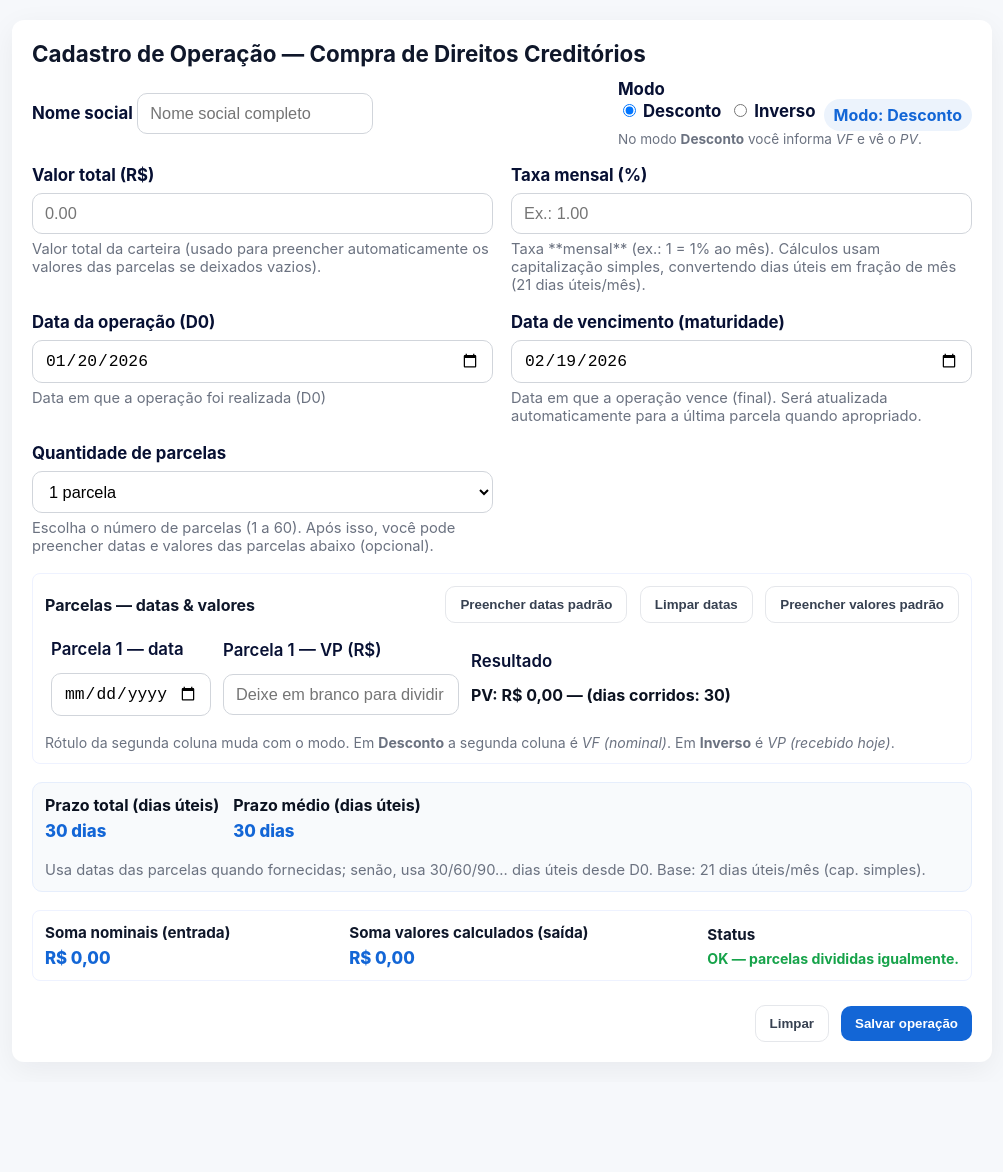
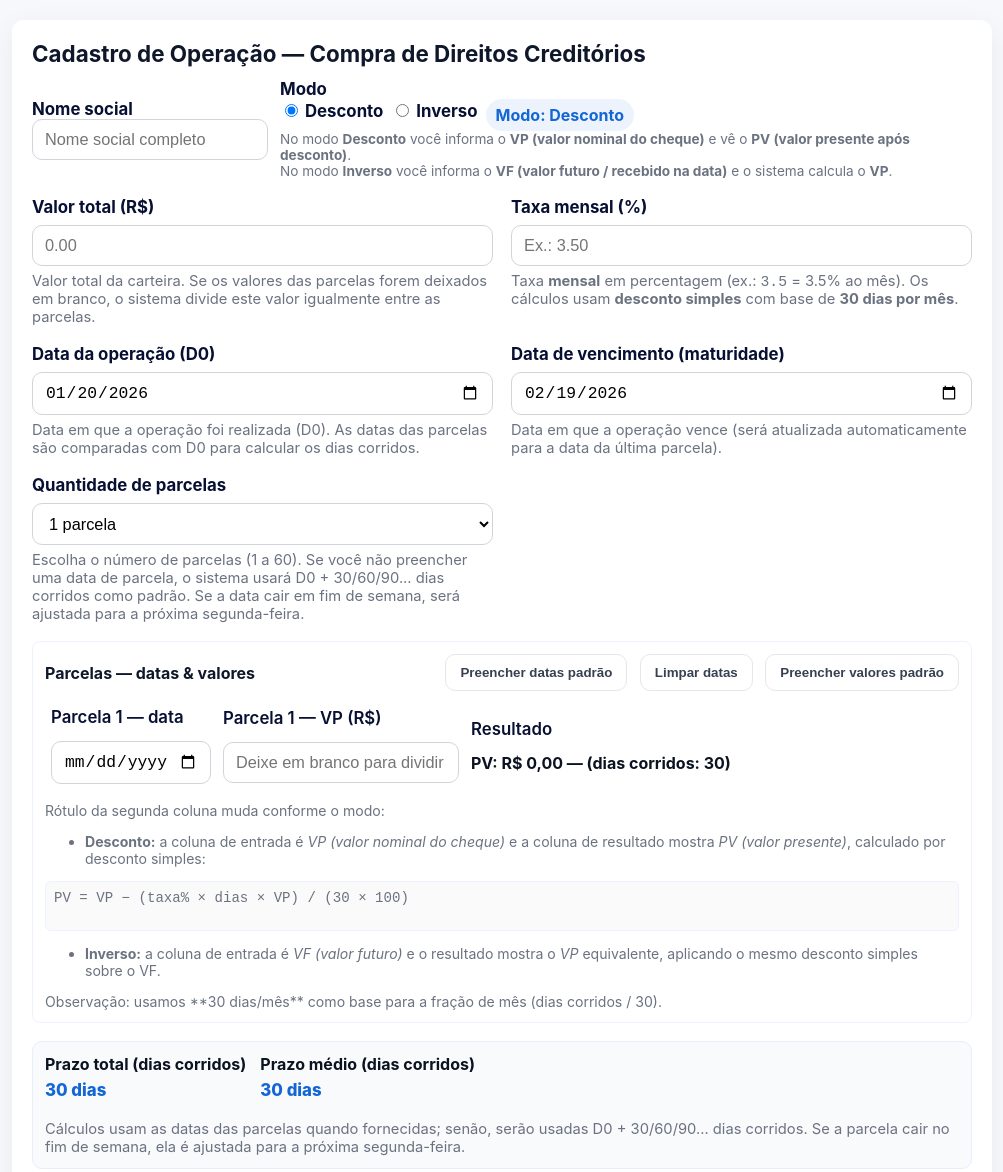
Before and after one commit to vivsoliveira/projeto_vpvn, a website: page dados.html in a window 1280 px wide. Shown: the top 1172 px of the page, without its empty margins (138-1141 px from the left). Before the commit the page ends 1082 px from the top, so only its background shows below. Drawn offline with Linux system fonts and the light colour scheme.

Commit message:
ajuste html

```diff
--- a/dados.html
+++ b/dados.html
@@ -23,38 +23,42 @@
             <label class="radio-label"><input id="tipoDescontoInverso" type="radio" name="tipoDesconto" value="desconto_inverso" /> Inverso</label>
             <div id="modeBadge" class="mode-badge">Modo: Desconto</div>
           </div>
-          <div class="help-inline" id="modeHelp">No modo <strong>Desconto</strong> você informa <em>VF</em> e vê o <em>PV</em>.</div>
+          <div class="help-inline" id="modeHelp">
+            No modo <strong>Desconto</strong> você informa o <strong>VP (valor nominal do cheque)</strong> e vê o <strong>PV (valor presente após desconto)</strong>.
+            <br>
+            No modo <strong>Inverso</strong> você informa o <strong>VF (valor futuro / recebido na data)</strong> e o sistema calcula o <strong>VP</strong>.
+          </div>
         </div>
       </div>
 
       <div class="campo">
         <label for="valor">Valor total (R$)</label>
         <input id="valor" name="valor" type="number" inputmode="decimal" step="0.01" min="0" placeholder="0.00" required />
-        <div class="helper">Valor total da carteira (usado para preencher automaticamente os valores das parcelas se deixados vazios).</div>
+        <div class="helper">Valor total da carteira. Se os valores das parcelas forem deixados em branco, o sistema divide este valor igualmente entre as parcelas.</div>
       </div>
 
       <div class="campo">
         <label for="taxa">Taxa mensal (%)</label>
-        <input id="taxa" name="taxa" type="number" step="0.01" min="0" placeholder="Ex.: 1.00" required />
-        <div class="helper">Taxa **mensal** (ex.: 1 = 1% ao mês). Cálculos usam capitalização simples, convertendo dias úteis em fração de mês (21 dias úteis/mês).</div>
+        <input id="taxa" name="taxa" type="number" step="0.01" min="0" placeholder="Ex.: 3.50" required />
+        <div class="helper">Taxa <strong>mensal</strong> em percentagem (ex.: <code>3.5</code> = 3.5% ao mês). Os cálculos usam <strong>desconto simples</strong> com base de <strong>30 dias por mês</strong>.</div>
       </div>
 
       <div class="campo">
         <label for="dataOperacao">Data da operação (D0)</label>
         <input id="dataOperacao" name="dataOperacao" type="date" required />
-        <div class="helper">Data em que a operação foi realizada (D0)</div>
+        <div class="helper">Data em que a operação foi realizada (D0). As datas das parcelas são comparadas com D0 para calcular os dias corridos.</div>
       </div>
 
       <div class="campo">
         <label for="dataVencimento">Data de vencimento (maturidade)</label>
         <input id="dataVencimento" name="dataVencimento" type="date" required />
-        <div class="helper">Data em que a operação vence (final). Será atualizada automaticamente para a última parcela quando apropriado.</div>
+        <div class="helper">Data em que a operação vence (será atualizada automaticamente para a data da última parcela).</div>
       </div>
 
       <div class="campo">
         <label for="parcelas">Quantidade de parcelas</label>
         <select id="parcelas" name="parcelas" required></select>
-        <div class="helper">Escolha o número de parcelas (1 a 60). Após isso, você pode preencher datas e valores das parcelas abaixo (opcional).</div>
+        <div class="helper">Escolha o número de parcelas (1 a 60). Se você não preencher uma data de parcela, o sistema usará D0 + 30/60/90... dias corridos como padrão. Se a data cair em fim de semana, será ajustada para a próxima segunda-feira.</div>
       </div>
 
       <div id="parcelasDatas" class="full" aria-live="polite">
@@ -67,20 +71,32 @@
           </div>
         </div>
         <div id="parcelasLista"></div>
-        <div class="small-note">Rótulo da segunda coluna muda com o modo. Em <strong>Desconto</strong> a segunda coluna é <em>VF (nominal)</em>. Em <strong>Inverso</strong> é <em>VP (recebido hoje)</em>.</div>
+        <div class="small-note">
+          Rótulo da segunda coluna muda conforme o modo:
+          <ul>
+            <li><strong>Desconto:</strong> a coluna de entrada é <em>VP (valor nominal do cheque)</em> e a coluna de resultado mostra <em>PV (valor presente)</em>, calculado por desconto simples:</li>
+          </ul>
+          <pre style="margin:6px 0;padding:8px;background:#fafafa;border-radius:6px;border:1px solid #eef2ff;">
+PV = VP − (taxa% × dias × VP) / (30 × 100)
+          </pre>
+          <ul>
+            <li><strong>Inverso:</strong> a coluna de entrada é <em>VF (valor futuro)</em> e o resultado mostra o <em>VP</em> equivalente, aplicando o mesmo desconto simples sobre o VF.</li>
+          </ul>
+          Observação: usamos **30 dias/mês** como base para a fração de mês (dias corridos / 30).
+        </div>
       </div>
 
       <div class="prazo-box" aria-live="polite" id="prazoBox">
         <div class="prazo-item">
-          <b>Prazo total (dias úteis)</b>
-          <div class="prazo-value" id="prazoTotal">— dias úteis</div>
+          <b>Prazo total (dias corridos)</b>
+          <div class="prazo-value" id="prazoTotal">— dias</div>
         </div>
         <div class="prazo-item">
-          <b>Prazo médio (dias úteis)</b>
-          <div class="prazo-value" id="prazoMedio">— dias úteis</div>
+          <b>Prazo médio (dias corridos)</b>
+          <div class="prazo-value" id="prazoMedio">— dias</div>
         </div>
         <div class="prazo-item min240">
-          <div class="helper" id="baseCalc">Usa datas das parcelas quando fornecidas; senão, usa 30/60/90... dias úteis desde D0. Base: 21 dias úteis/mês (cap. simples).</div>
+          <div class="helper" id="baseCalc">Cálculos usam as datas das parcelas quando fornecidas; senão, serão usadas D0 + 30/60/90... dias corridos. Se a parcela cair no fim de semana, ela é ajustada para a próxima segunda-feira.</div>
         </div>
       </div>
 
```
